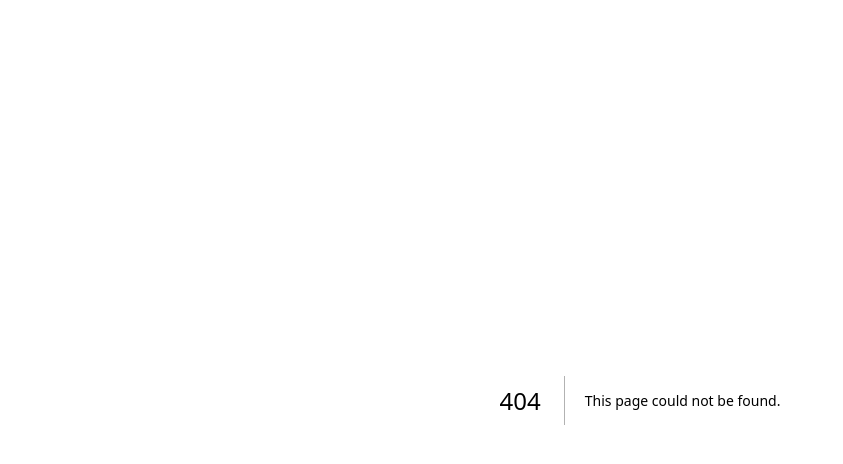
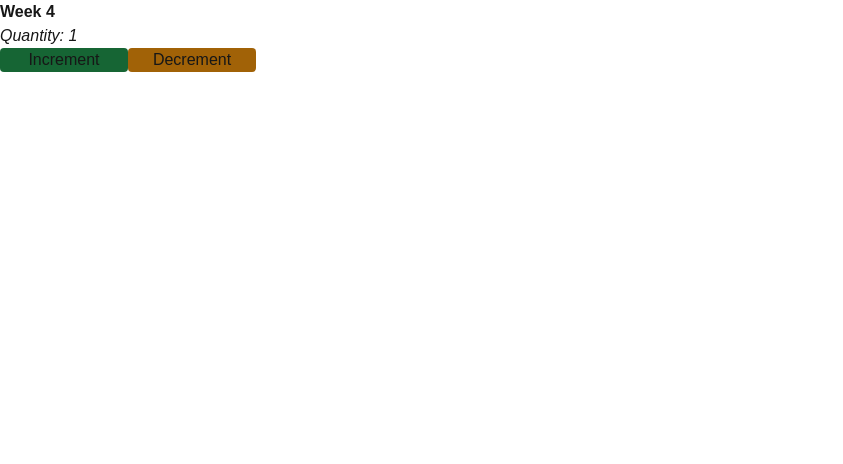
Before and after one commit to AmberTJC/cprg306-assignments, a Next.js app: page /week-4 in a window 1280 px wide. Before the commit this address had no page. Shown: the top 464 px of the page, without its empty margins (0-843 px from the left). Built offline with nearby package versions, Linux system fonts and the light colour scheme.

Commit message:
Created week 4 folder and content
created the week 4 folder and the page and component within

```diff
--- a/app/page.js
+++ b/app/page.js
@@ -7,6 +7,7 @@ export default function Home() {
       <h1>CPRG 306: Web Development 2 - Assignments</h1>
       <Link href = "./week-2/">Week 2</Link>
       <Link href = "./week-3/">Week 3</Link>
+      <Link href = "./week-4/">Week 4</Link>
 
     </main>
   );
--- /dev/null
+++ b/app/week-4/new-item.js
@@ -0,0 +1,56 @@
+
+"use client"
+
+import { useState } from "react"
+
+
+export default function NewItem() {
+
+
+   const [quantity, setQuantity] = useState(1);
+
+   const increment = () => {
+    setQuantity(quantity + 1);
+    console.log(quantity);
+  };
+
+  const decrement = () => {
+    setQuantity(quantity - 1);
+    console.log(quantity);
+  };
+
+  return(
+
+    <div>
+        <p className = "font-style: italic">Quantity: {quantity}</p>
+
+        <button
+        onClick={increment}
+        className="bg-green-800 hover:bg-green-800 active:bg-red-300 rounded
+        w-32"
+      >
+        Increment
+      </button>
+
+
+      <button
+        onClick={decrement}
+        className="bg-yellow-700 hover:bg-yellow-700 active:bg-red-300 rounded
+        w-32"
+      >
+        Decrement
+      </button>
+
+
+    </div>
+
+
+
+
+  );
+
+
+
+
+
+}
--- /dev/null
+++ b/app/week-4/page.js
@@ -0,0 +1,14 @@
+import NewItem from "./new-item";
+
+
+
+export default function Page() {
+
+
+    return (
+        <main>
+          <h1 className = "font-bold text- to-blue-950">Week 4</h1>
+          <NewItem/>
+        </main>
+      );
+    }
```
